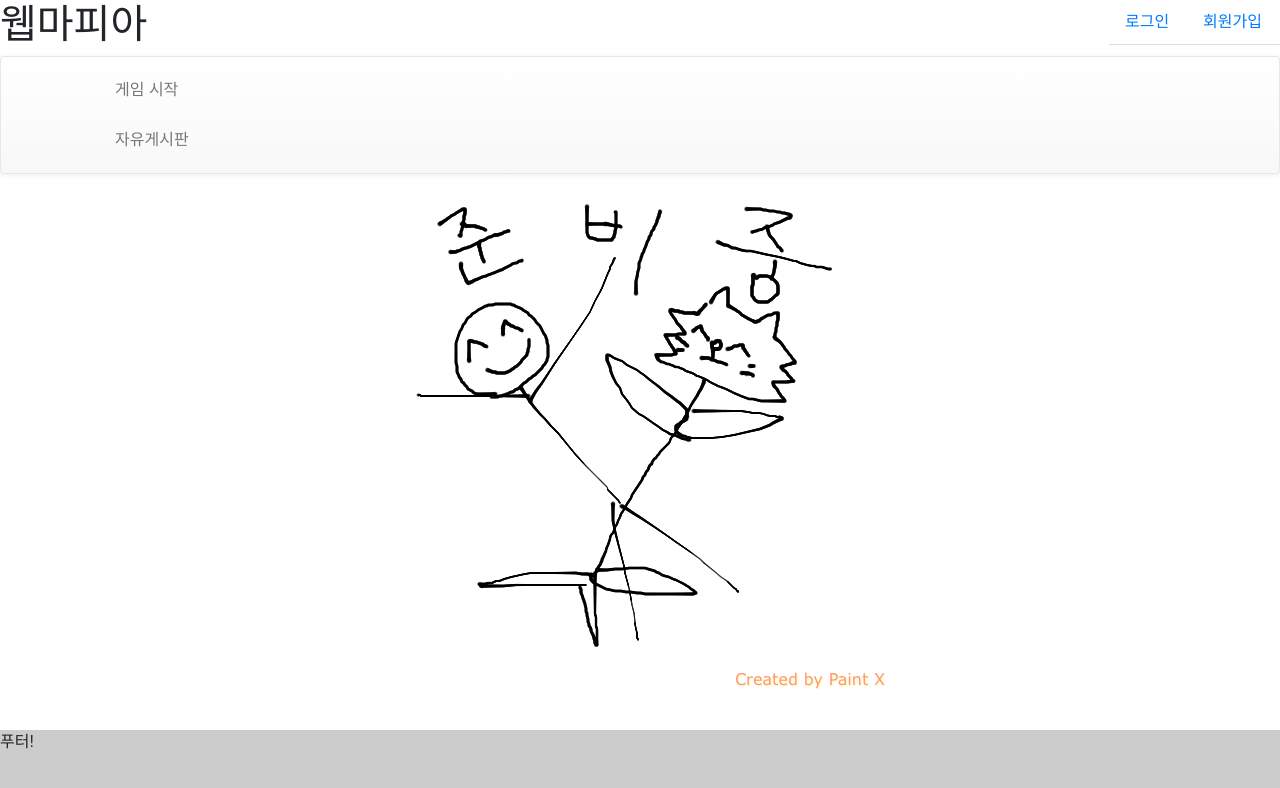
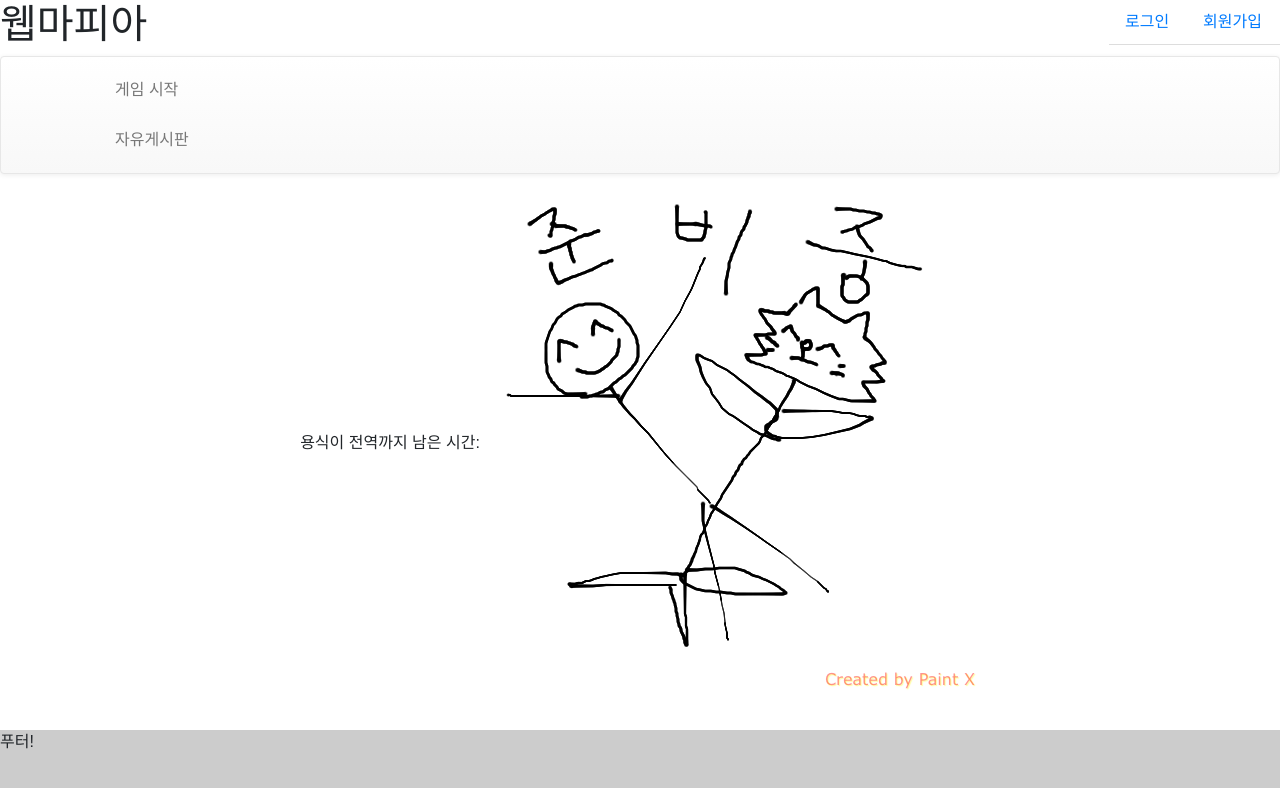
Before and after one commit to partyKyoung/webmafia, a React app: page / in a window 1280 px wide. Shown: the top 788 px of the page. Built offline with nearby package versions, Linux system fonts and the light colour scheme.

Commit message:
moment 추가

```diff
--- a/package.json
+++ b/package.json
@@ -3,6 +3,7 @@
   "version": "0.1.0",
   "private": true,
   "dependencies": {
+    "moment": "^2.19.1",
     "react": "^16.0.0",
     "react-bootstrap": "^0.31.5",
     "react-dev-utils": "^4.2.1",
--- a/src/container/home/Home.js
+++ b/src/container/home/Home.js
@@ -1,9 +1,18 @@
 import React, { Component } from 'react';
+import moment from 'moment';
 
 class Home extends Component {
+  constructor (props) {
+    super(props);
+
+    this.state = {};
+  }
+
+
   render () {
     return (
       <div className="home">
+        용식이 전역까지 남은 시간:
         <img src="/img/package.png" alt="package"/>
       </div>
     );
```
Also changed, not shown: 1 other file (tests, documents, lock files or other folders).
